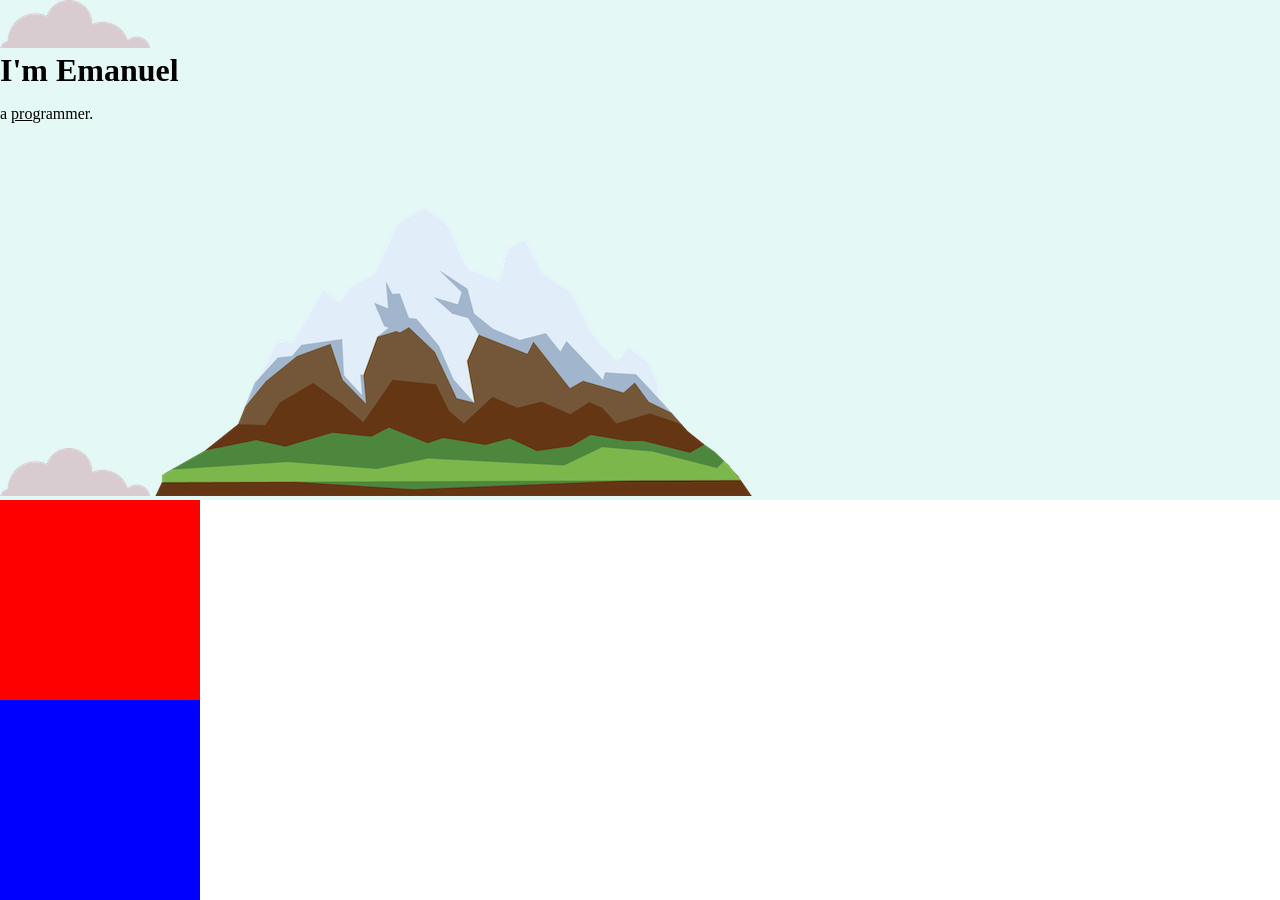
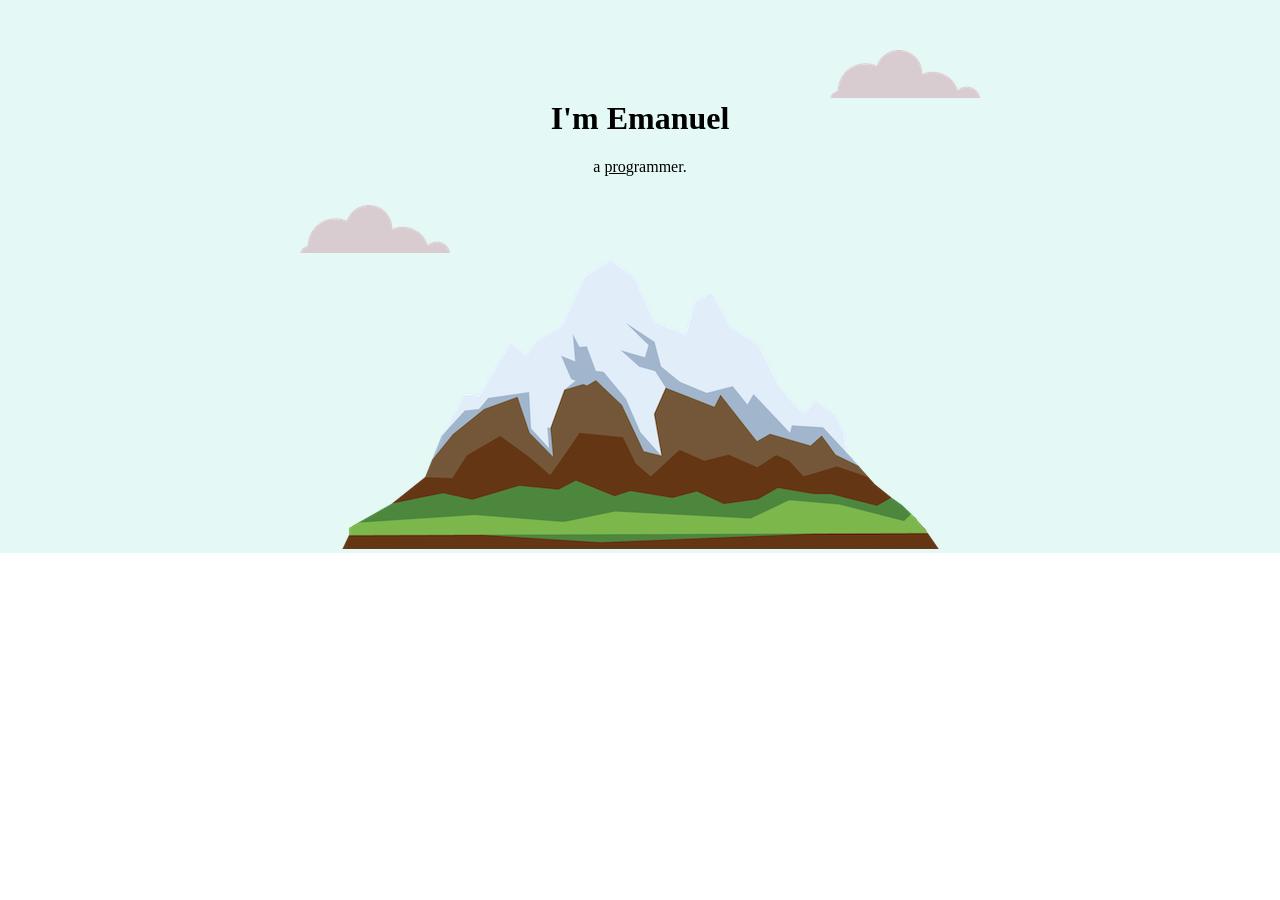
Before and after one commit to ECLKnight/WebPage, a plain HTML site: page index.html in a window 1280 px wide. After the commit the page ends 800 px from the top, so only its background shows below. Drawn offline with Linux system fonts and the light colour scheme.

Commit message:
How to use Position and Cordinates.

```diff
--- a/css/styles.css
+++ b/css/styles.css
@@ -1,10 +1,16 @@
 body {
   margin: 0;
+  text-align: center;
 }
 
 h1 {
   margin-top: 0;
-  margin-bottom: 0;
+  /*
+  // top: 0px; right: auto;
+  // button: 0px; left: auto;
+
+  margin: 0 auto;
+  */
 }
 
 /*          ||
@@ -12,14 +18,8 @@ h1 {
             ||  padding
             ||
  */
-div {
-  background-color: #e4f9f5;
-}
 
-.topContainer {
-}
-
-.middleContainer {
+/* .middleContainer {
   background-color: red;
   height: 200px;
   width: 200px;
@@ -29,8 +29,26 @@ div {
   background-color: blue;
   height: 200px;
   width: 200px;
-}
+} */
 
 .pro {
   text-decoration: underline;
 }
+
+.topContainer {
+  background-color: #e4f9f5;
+  position: relative;
+  padding-top: 100px;
+}
+
+.topCloud {
+  position: absolute;
+  right: 300px;
+  top: 50px;
+}
+
+.bottomCloud {
+  position: absolute;
+  left: 300px;
+  bottom: 300px;
+}
--- a/index.html
+++ b/index.html
@@ -10,10 +10,10 @@
   <body>
     <!-- div -> almost like an internal body -->
     <div class="topContainer">
-      <img src="images/cloud.png" alt="cloudImg" />
+      <img class="topCloud" src="images/cloud.png" alt="cloudImg" />
       <h1>I'm Emanuel</h1>
       <p>a <span class="pro">pro</span>grammer.</p>
-      <img src="images/cloud.png" alt="cloudImg" />
+      <img class="bottomCloud" src="images/cloud.png" alt="cloudImg" />
       <img src="images/mountain.png" alt="mountainImg" />
     </div>
 
```
